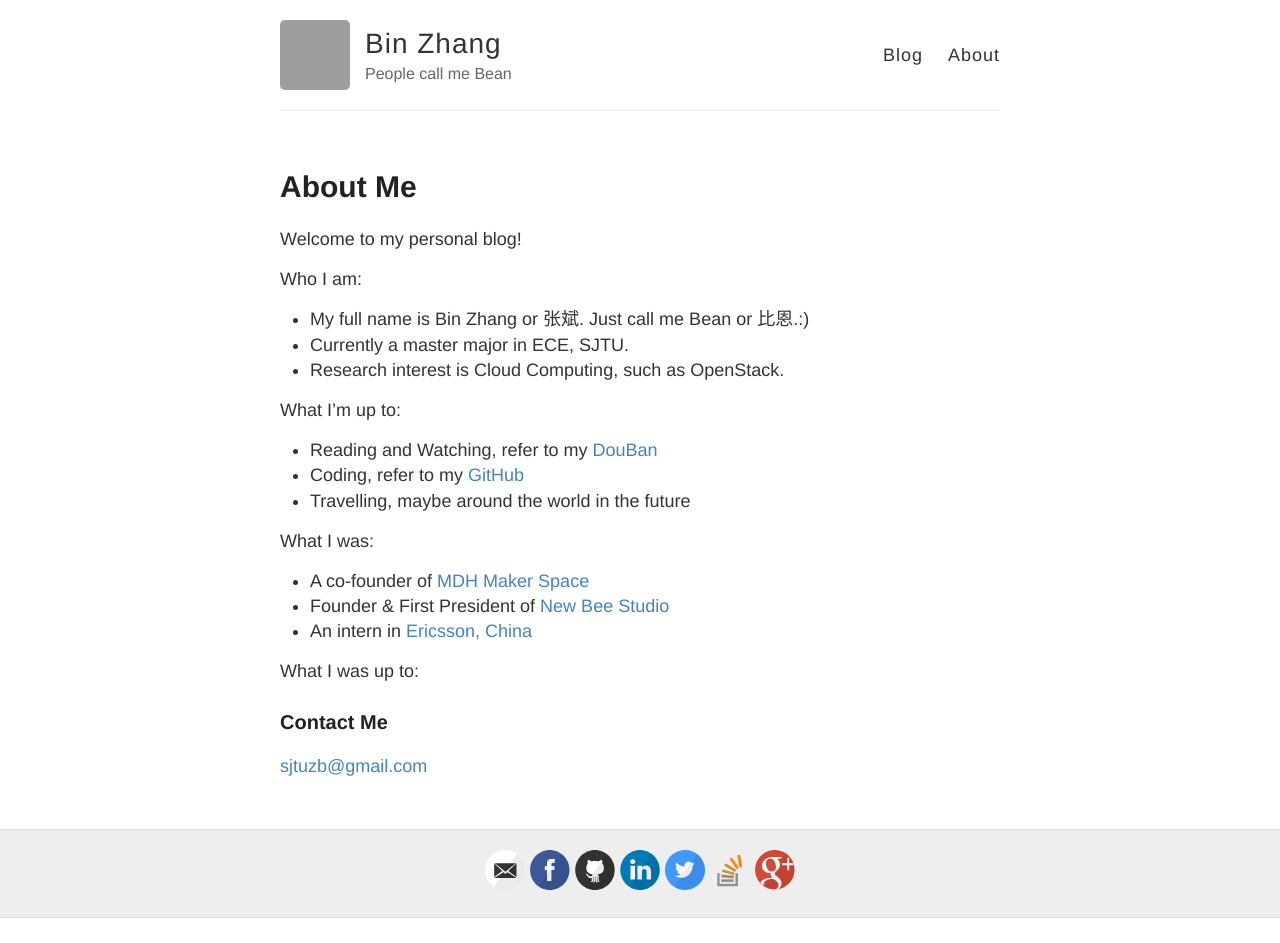
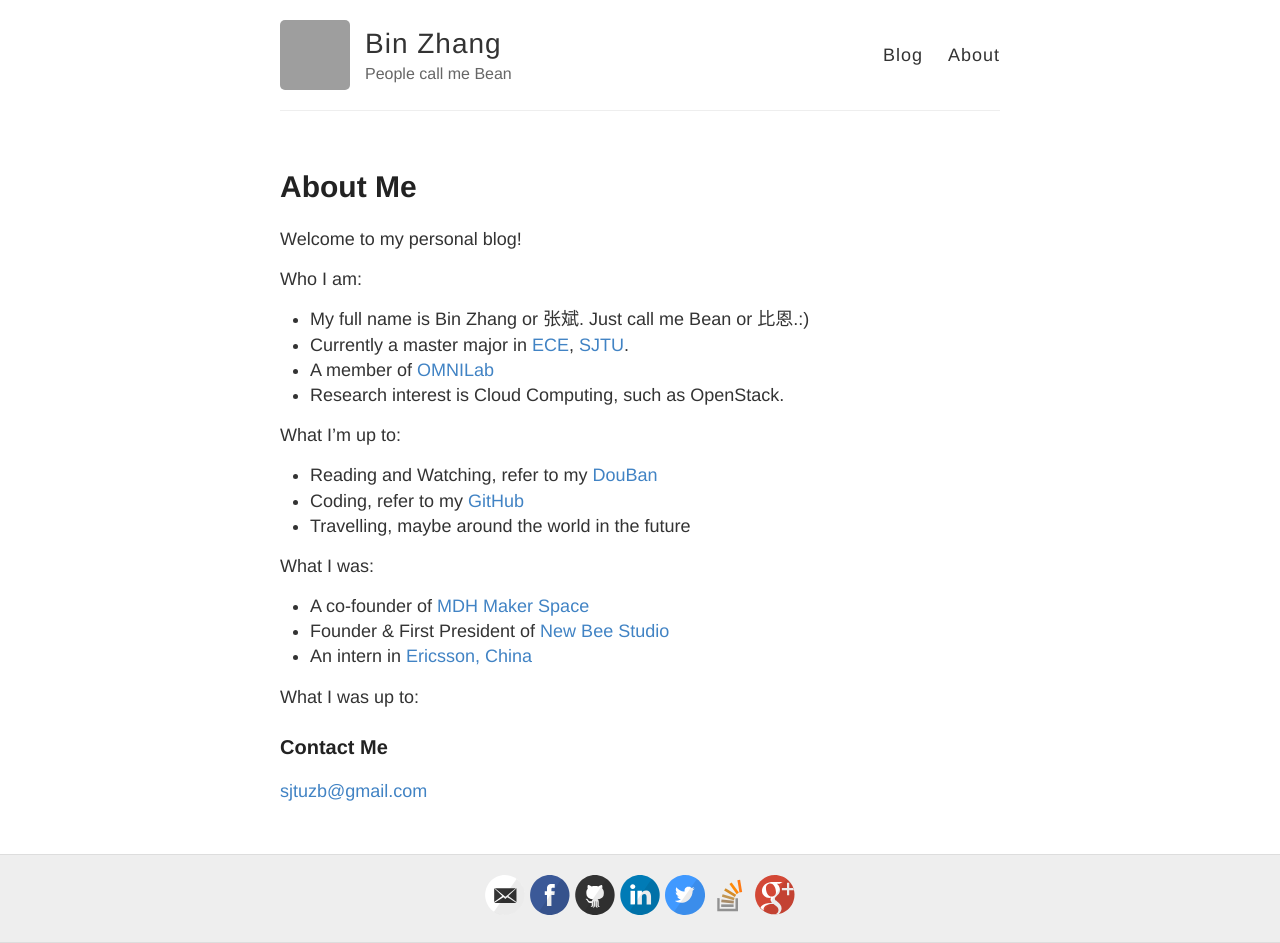
Before and after one commit to bean-zhang/bean-zhang.github.io, a Jekyll site: the page built from about.md, in a window 1280 px wide. Built offline with Jekyll 4.4.1, drawn with Linux system fonts in a browser that asks for light colours; Markdown is read by kramdown in place of the engine named in the settings; comment, search, counter and statistics services are not loaded; before the commit the page ends 918 px from its top, so only the background shows below that; grey boxes are pictures that could not be loaded.

Commit message:
update about

```diff
--- a/about.md
+++ b/about.md
@@ -9,7 +9,8 @@ Welcome to my personal blog!
 Who I am:
 
 * My full name is Bin Zhang or 张斌. Just call me Bean or 比恩.:)
-* Currently a master major in ECE, SJTU.
+* Currently a master major in [ECE](http://ee.sjtu.edu.cn/EN/Default.aspx), [SJTU](http://en.sjtu.edu.cn/).
+* A member of [OMNILab](http://omnilab.sjtu.edu.cn/)
 * Research interest is Cloud Computing, such as OpenStack.
 
 What I'm up to:
```
